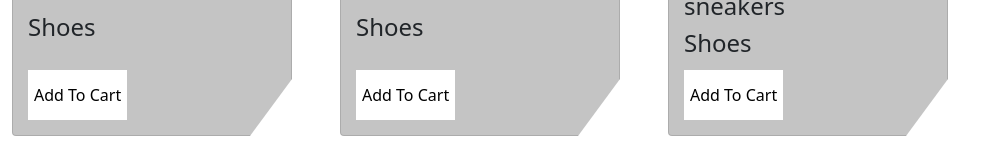
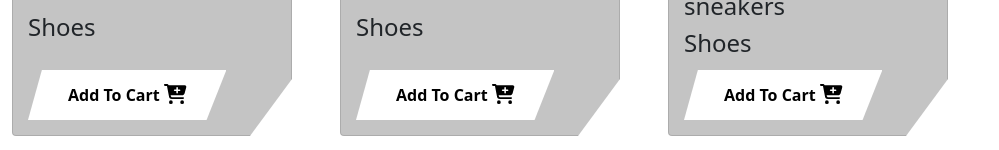
Before and after one commit to Hamed-Hasan/assignment-eight-super-shop, a React (Create React App) app: page / in a window 1280 px wide. Shown: the part 650-800 px from the top of the page, without its empty margins (0-999 px from the left). Built offline with nearby package versions, Linux system fonts and the light colour scheme.

Commit message:
something added

```diff
--- a/src/component/Product/Product.js
+++ b/src/component/Product/Product.js
@@ -1,6 +1,6 @@
 import React from 'react';
 import { FontAwesomeIcon } from '@fortawesome/react-fontawesome';
-import { faCoffee } from '@fortawesome/free-solid-svg-icons';
+import { faCartPlus } from '@fortawesome/free-solid-svg-icons';
 import './Product.css';
 
 const Product = ({ product }) => {
@@ -17,7 +17,7 @@ const Product = ({ product }) => {
             <h4>{name}</h4>
             <h4>{category}</h4>
             <div className="add-to-cart">
-            <button>Add To Cart</button>
+            <button>Add To Cart <FontAwesomeIcon className='icon' icon={faCartPlus}/></button>
             </div>
             </div>
 
--- a/src/component/Shop/Shop.css
+++ b/src/component/Shop/Shop.css
@@ -42,8 +42,13 @@
     background-color: #fff;
     border: none;
     height: 50px;
-
-    cursor: pointer;
+    clip-path: polygon(7% 0, 100% 0, 90% 100%, 0% 100%);    cursor: pointer;
+    padding: 0 40px;
+    font-weight: 700;
+    transition: .3s;
+  }
+  .add-to-cart button:hover{
+      background-color: orange;
   }
 
   .product-info {
@@ -56,5 +61,5 @@
   }
 
   .icon {
-    font-size: 1.5rem;
+    font-size: 20px;
   }
```
